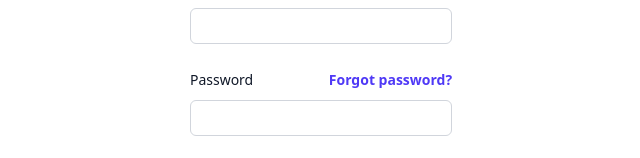
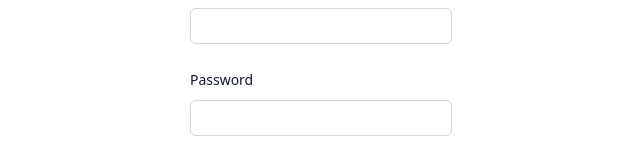
Before and after one commit to ArfaatHussain/team-task-manager, a React (Vite) app in the folder client/: page /login in a window 1280 px wide. Shown: the part 362-520 px from the top of the page, without its empty margins (319-959 px from the left). Built offline with nearby package versions, Linux system fonts and the light colour scheme.

Commit message:
fixed styling in login form

```diff
--- a/client/src/components/LoginForm.jsx
+++ b/client/src/components/LoginForm.jsx
@@ -49,9 +49,6 @@
           <div>
             <div class="flex items-center justify-between">
               <label for="password" class="block text-sm/6 font-medium text-gray-900">Password</label>
-              <div class="text-sm">
-                <a href="#" class="font-semibold text-indigo-600 hover:text-indigo-500">Forgot password?</a>
-              </div>
             </div>
             <div class="mt-2">
               <input id="password" type="password" name="password" required autocomplete="current-password" class="block w-full rounded-md bg-white px-3 py-1.5 text-base text-gray-900 outline-1 -outline-offset-1 outline-gray-300 placeholder:text-gray-400 focus:outline-2 focus:-outline-offset-2 focus:outline-indigo-600 sm:text-sm/6"
```
